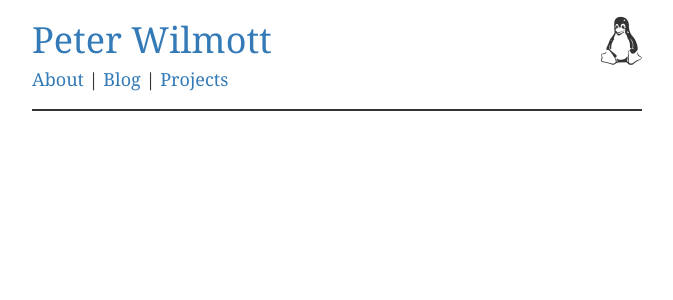
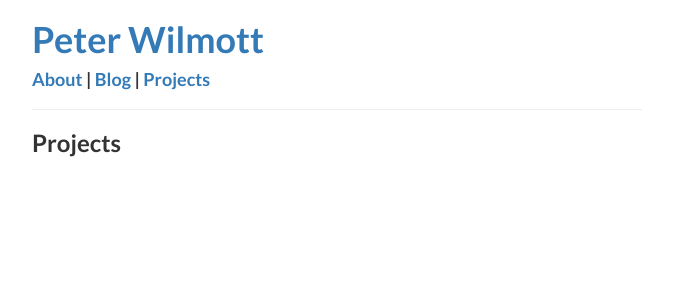
Before and after one commit to p8952/p8952.github.io.old, a Jekyll site: the page built from projects.html, in a window 1280 px wide. Shown: the top 300 px of the page, without its empty margins (303-976 px from the left). Built offline with Jekyll 4.4.1, drawn with Linux system fonts in a browser that asks for light colours; nearby versions of some CDN libraries; some web fonts are replaced; Markdown is read by kramdown in place of the engine named in the settings.

Commit message:
clean up fonts and style

```diff
--- a/_layouts/default.html
+++ b/_layouts/default.html
@@ -6,16 +6,13 @@
 		<link rel="icon" type="image/ico" href="//github.com/favicon.ico"/>
 		<link href="//netdna.bootstrapcdn.com/bootstrap/3.1.1/css/bootstrap.min.css" rel="stylesheet">
 		<link href="//netdna.bootstrapcdn.com/font-awesome/4.0.3/css/font-awesome.min.css" rel="stylesheet">
-		<link href="//fonts.googleapis.com/css?family=Corben:bold|Nobile" rel="stylesheet">
+		<link href="//fonts.googleapis.com/css?family=Lato:bold|Nobile" rel="stylesheet">
 		<link href="/css/style.css" rel="stylesheet">
 	</head>
     <body>
 		<div class="container">
 			<h1>
 				<a href="/index.html">Peter Wilmott</a>
-				<div class="pull-right">
-					<i class="fa fa-lg fa-linux"></i>
-				</div>
 			</h1>
 			<h4>
 				<a href="/index.html">About</a> |
--- a/css/style.css
+++ b/css/style.css
@@ -1,12 +1,10 @@
 h1, h2, h3, h4, h5, h6 {
-	font-family: 'Corben', Georgia, Times, serif;
+	font-family: 'Lato', Georgia, Times, serif;
 }
 p {
 	font-family: 'Nobile', Helvetica, Arial, sans-serif;
 }
-hr {
-	border: 1px solid;
-}
+
 .container {
 	width: 640px;
 }
--- a/projects.html
+++ b/projects.html
@@ -2,3 +2,5 @@
 layout: default
 title: Projects
 ---
+
+<h3>Projects</h3>
```
Also changed, not shown: 5 other files.
